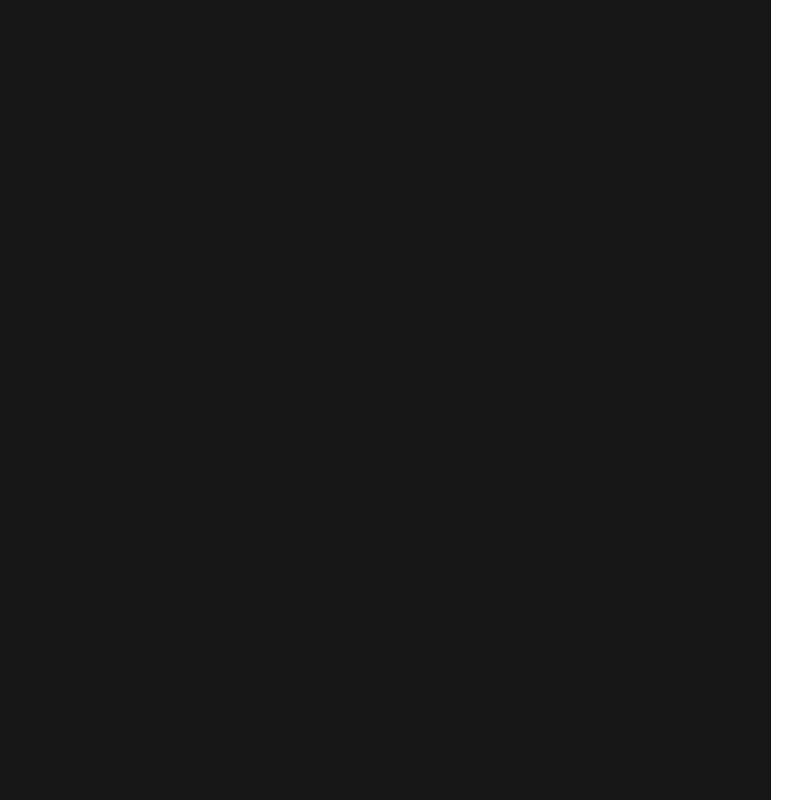
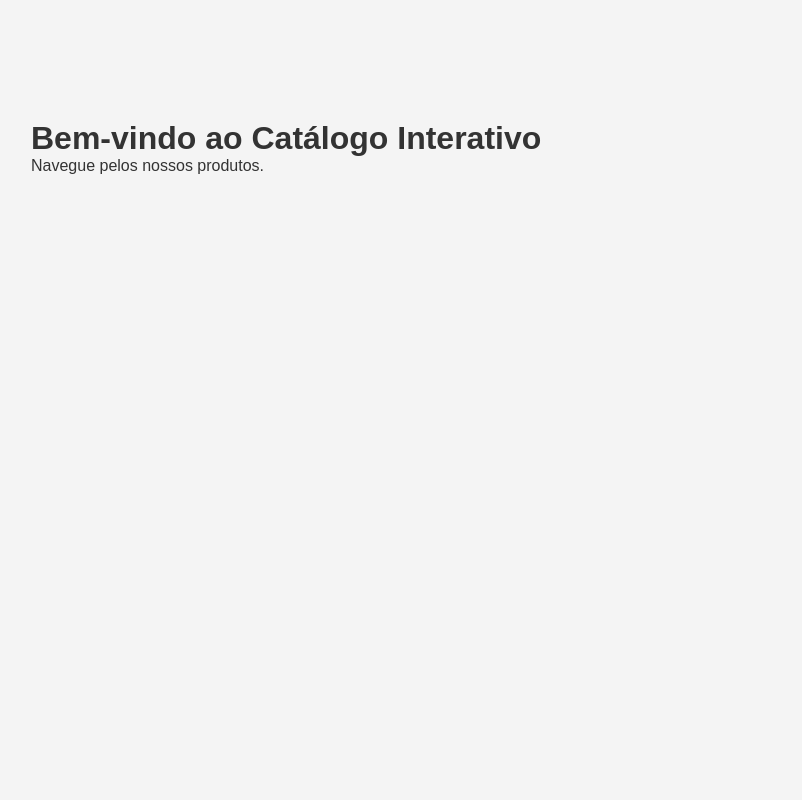
Before and after one commit to guiicauaaa/Projeto-Prova-P2--Web-1, a Next.js app: page / in a window 1280 px wide. Shown: the whole page, without its empty margins (29-831 px from the left). Built offline with nearby package versions, Linux system fonts and the light colour scheme.

Commit message:
Alterado o global.css

```diff
--- a/app/globals.css
+++ b/app/globals.css
@@ -1,49 +1,16 @@
-:root {
-  --background: #ffffff;
-  --foreground: #171717;
-}
-
-@media (prefers-color-scheme: dark) {
-  :root {
-    --background: #0a0a0a;
-    --foreground: #ededed;
-  }
-}
-
-html {
-  height: 100%;
-}
-
-html,
-body {
-  max-width: 100vw;
-  overflow-x: hidden;
-}
-
-body {
-  min-height: 100%;
-  display: flex;
-  flex-direction: column;
-  color: var(--foreground);
-  background: var(--background);
-  font-family: Arial, Helvetica, sans-serif;
-  -webkit-font-smoothing: antialiased;
-  -moz-osx-font-smoothing: grayscale;
-}
-
 * {
   box-sizing: border-box;
   padding: 0;
   margin: 0;
 }
 
+body {
+  font-family: Arial, Helvetica, sans-serif;
+  background-color: #f4f4f4;
+  color: #333;
+}
+
 a {
   color: inherit;
   text-decoration: none;
 }
-
-@media (prefers-color-scheme: dark) {
-  html {
-    color-scheme: dark;
-  }
-}
```
